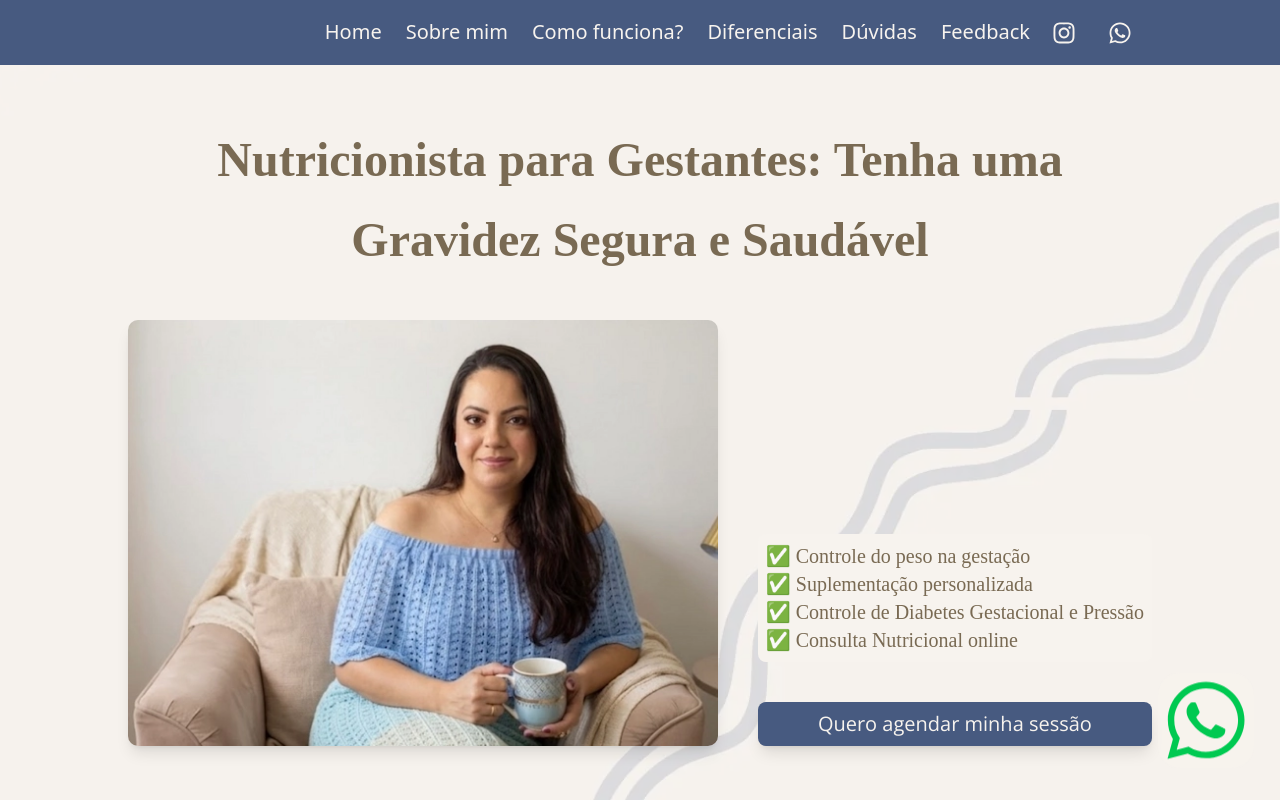
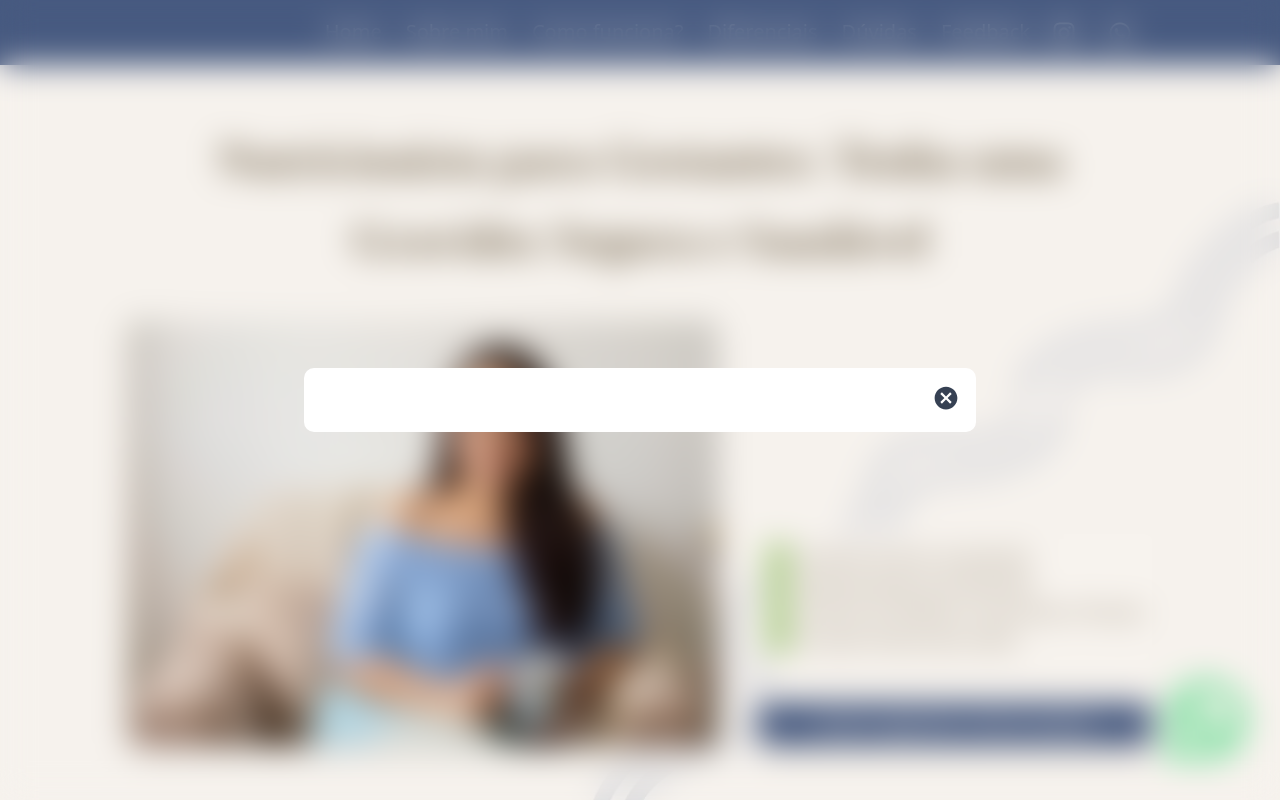
Before and after one commit to HelcioAnicio/Karen-Martins---Nutricionista, a React (Vite) app: page / in a window 1280 px wide. Shown: the top 800 px of the page. Built offline with nearby package versions, Linux system fonts and the light colour scheme; no server answers; a web font is replaced by a local one.

Commit message:
Chore: Retired comment on modalForm

```diff
--- a/src/App.tsx
+++ b/src/App.tsx
@@ -8,18 +8,18 @@ import { SixthPage } from "./components/ui/SixthPage";
 import { FAQ } from "./components/ui/faq";
 import { FeedBack } from "./components/ui/feedback";
 import { Footer } from "./components/ui/footer";
-// import { DownloadModal } from "./components/ui/downloadModal";
+import { DownloadModal } from "./components/ui/downloadModal";
 import { FaWhatsapp } from "react-icons/fa6";
 import { onLCP } from "web-vitals";
 import { CarouselAuto } from "./components/ui/carouselAuto";
 import { useState, useEffect } from "react";
 
 function App() {
-  // const [isModalOpen, setIsModalOpen] = useState(false);
+  const [isModalOpen, setIsModalOpen] = useState(false);
 
   useEffect(() => {
     const timer = setTimeout(() => {
-      // setIsModalOpen(true);
+      setIsModalOpen(true);
     }, 5000);
 
     return () => clearTimeout(timer);
@@ -87,10 +87,10 @@ function App() {
           <FaWhatsapp className="bg-background/50 fixed right-2 bottom-2 z-50 size-16 animate-bounce rounded-3xl p-1 text-green-500 sm:size-24 lg:right-[2%] 2xl:right-[8%]" />
         </a>
       </main>
-      {/* <DownloadModal
+      <DownloadModal
         isOpen={isModalOpen}
         onClose={() => setIsModalOpen(!isModalOpen)}
-      /> */}
+      />
       <Footer />
     </>
   );
```
